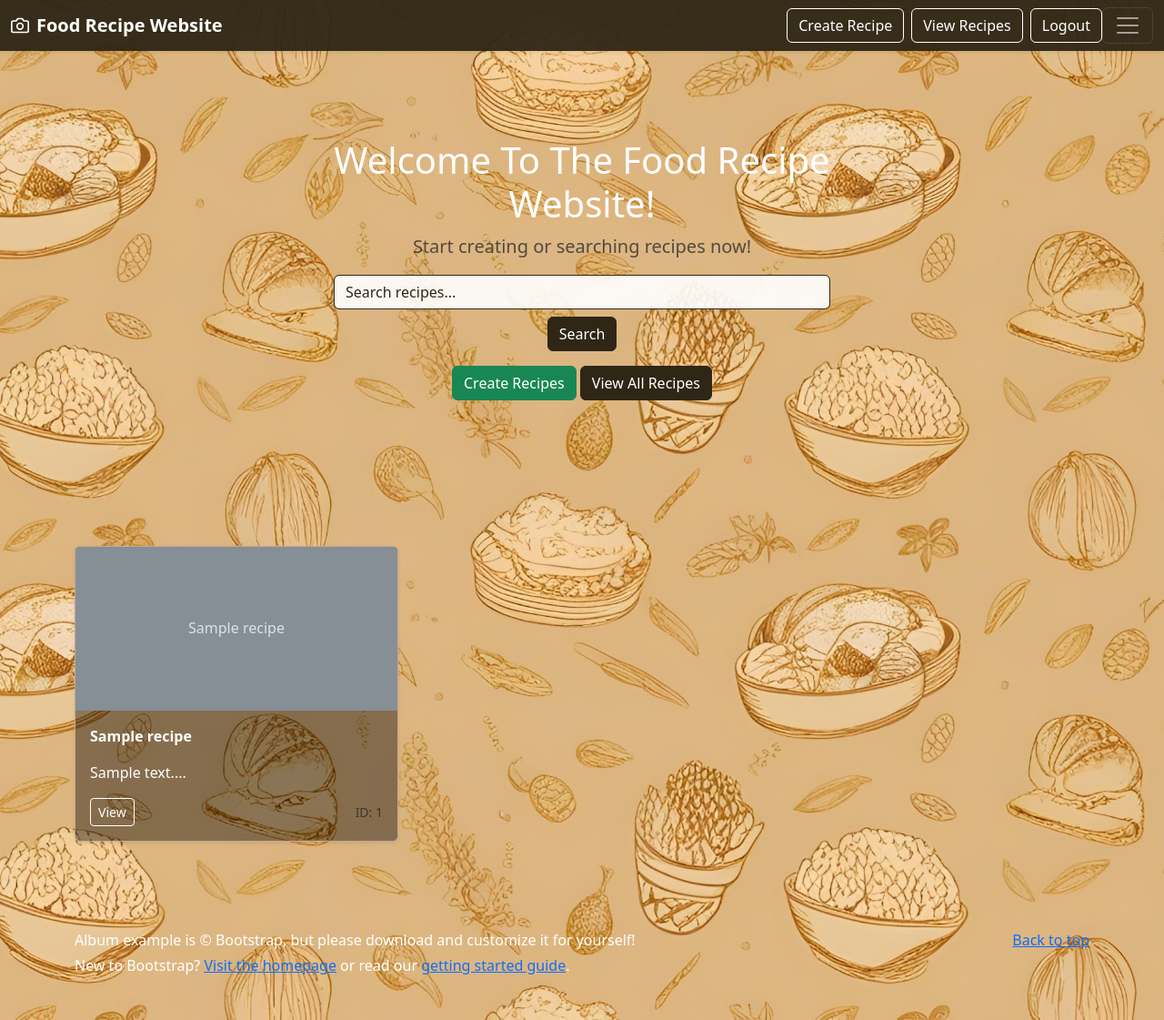
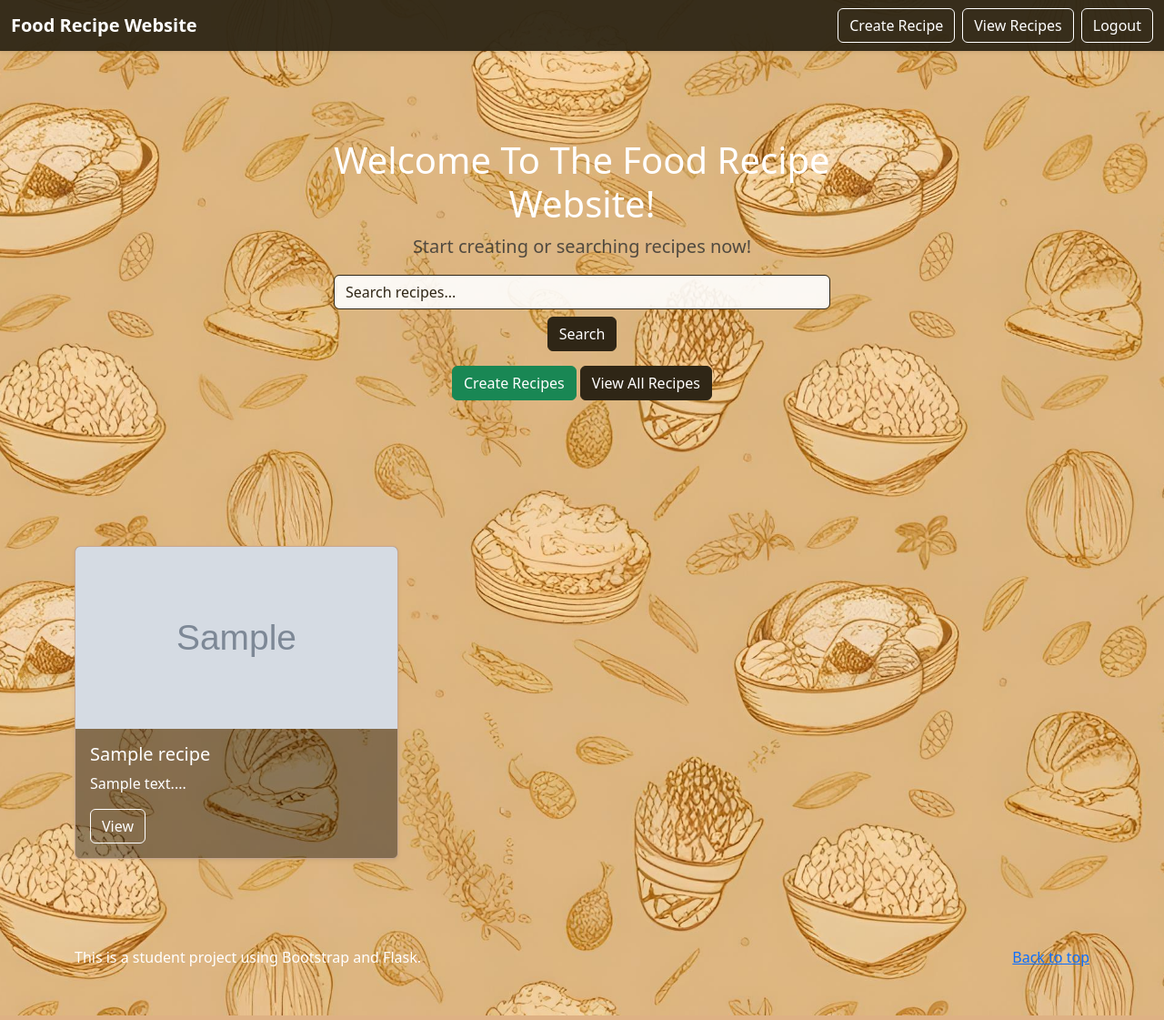
Before and after one commit to RyanTang0203/Recipe_Web_App, a Flask app: page /home in a window 1280 px wide. Shown: the whole page at 91% size. Run offline with Flask 3, Linux system fonts and the light colour scheme; a user stored in the database is signed in; tables that the repository leaves empty hold one stand-in row (values such as "Sample post"); grey boxes marked "Sample" are stand-in pictures; some libraries are stand-ins or nearby versions.

Commit message:
attempt to add images onto recipes

```diff
--- a/app/forms.py
+++ b/app/forms.py
@@ -1,4 +1,5 @@
 from flask_wtf import FlaskForm
+from flask_wtf.file import FileField, FileAllowed
 from wtforms import StringField, PasswordField, SubmitField, TextAreaField
 from wtforms.validators import DataRequired, Length
 from app.models import User
@@ -19,3 +20,4 @@ class RecipeForm(FlaskForm):
     ingredients = TextAreaField('Ingredients', validators=[DataRequired()])
     instructions = TextAreaField('Instructions', validators=[DataRequired()])
     submit = SubmitField('Add Recipe')
+    image = FileField("Recipe Image", validators=[FileAllowed(['jpg', 'png', 'jpeg'], 'Images only!')])
--- a/app/models.py
+++ b/app/models.py
@@ -17,6 +17,8 @@ class Recipe(db.Model):
     instructions = db.Column(db.Text, nullable=False)
     created = db.Column(db.DateTime, default=datetime.utcnow)
     rating = db.Column(db.Integer, default=0)
+    image_filename = db.Column(db.String(120), nullable=True)
+
 
 class Comment(db.Model):
     id = db.Column(db.Integer, primary_key=True)
--- a/app/routes.py
+++ b/app/routes.py
@@ -1,10 +1,12 @@
-from flask import render_template, redirect, url_for, flash, request
+from flask import render_template, redirect, url_for, flash, request, current_app
 from flask_login import login_user, logout_user, login_required, current_user
 from .models import db, User, Recipe, Comment
 from .forms import LoginForm, RegisterForm, RecipeForm
 from werkzeug.security import generate_password_hash, check_password_hash
 from app import myapp_obj
 from datetime import datetime
+from werkzeug.utils import secure_filename
+import os
 
 # Login Page
 @myapp_obj.route('/', methods=['GET', 'POST'])
@@ -72,6 +74,14 @@ def list_recipes():
 def add_recipe():
     form = RecipeForm()
     if form.validate_on_submit():
+        image_filename = None
+        if form.image.data:
+            filename = secure_filename(form.image.data.filename)
+            image_path = os.path.join(current_app.root_path, 'static/uploads', filename)
+            form.image.data.save(image_path)
+            image_filename = filename
+
+
         recipe = Recipe(
             title=form.title.data,
             description=form.description.data,
--- a/app/templates/home.html
+++ b/app/templates/home.html
@@ -69,7 +69,7 @@
     }
 
     .card {
-	  background-color: rgba(0, 0, 0, 0.4) !important; /* dark overlay to blend with background */
+      background-color: rgba(0, 0, 0, 0.4) !important;
       border: 1px solid #c8a792 !important;
       color: white !important;
     }
@@ -95,36 +95,21 @@
       color: #2f2616 !important;
       border-color: white !important;
     }
+  </style>
+</head>
+<body>
 
-
-</style>
-
-
-
-  <!-- FIXED navbar: title left, buttons right -->
+<header>
   <div class="navbar navbar-dark bg-dark shadow-sm">
     <div class="container-fluid">
       <a href="{{ url_for('home') }}" class="navbar-brand d-flex align-items-center">
-        <svg xmlns="http://www.w3.org/2000/svg" width="20" height="20" fill="none"
-             stroke="currentColor" stroke-linecap="round" stroke-linejoin="round"
-             stroke-width="2" aria-hidden="true" class="me-2" viewBox="0 0 24 24">
-          <path d="M23 19a2 2 0 0 1-2 2H3a2 2 0 0 1-2-2V8a2 2 0 0 1 2-2h4l2-3h6l2 3h4a2 2 0 0 1 2 2z"/>
-          <circle cx="12" cy="13" r="4"/>
-        </svg>
         <strong>Food Recipe Website</strong>
       </a>
-
       <div class="ms-auto d-flex">
         <a href="{{ url_for('add_recipe') }}" class="btn btn-outline-light me-2">Create Recipe</a>
         <a href="{{ url_for('list_recipes') }}" class="btn btn-outline-light me-2">View Recipes</a>
         <a href="{{ url_for('logout') }}" class="btn btn-outline-light">Logout</a>
       </div>
-
-      <button class="navbar-toggler" type="button" data-bs-toggle="collapse"
-              data-bs-target="#navbarHeader" aria-controls="navbarHeader"
-              aria-expanded="false" aria-label="Toggle navigation">
-        <span class="navbar-toggler-icon"></span>
-      </button>
     </div>
   </div>
 </header>
@@ -155,20 +140,20 @@
         {% for recipe in recipes %}
         <div class="col">
           <div class="card shadow-sm h-100">
-            <svg class="bd-placeholder-img card-img-top" width="100%" height="180" xmlns="http://www.w3.org/2000/svg"
-              role="img" aria-label="Thumbnail" preserveAspectRatio="xMidYMid slice" focusable="false">
-              <title>{{ recipe.title }}</title>
-              <rect width="100%" height="100%" fill="#868e96"></rect>
-              <text x="50%" y="50%" fill="#dee2e6" dy=".3em" text-anchor="middle">{{ recipe.title }}</text>
-            </svg>
-
-            <div class="card-body d-flex flex-column">
-              <p class="card-text"><strong>{{ recipe.title }}</strong></p>
+            {% if recipe.image_filename %}
+              <img src="{{ url_for('static', filename='uploads/' + recipe.image_filename) }}"
+                   class="card-img-top"
+                   alt="{{ recipe.title }}"
+                   style="height: 200px; object-fit: cover;">
+            {% else %}
+              <div class="card-img-top" style="height: 200px; background: #868e96; display: flex; align-items: center; justify-content: center;">
+                <span style="color: #dee2e6;">{{ recipe.title }}</span>
+              </div>
+            {% endif %}
+            <div class="card-body">
+              <h5 class="card-title">{{ recipe.title }}</h5>
               <p class="card-text">{{ recipe.description[:100] }}...</p>
-              <div class="mt-auto d-flex justify-content-between align-items-center">
-                <a href="{{ url_for('view_recipe', recipe_id=recipe.id) }}" class="btn btn-sm btn-outline-primary">View</a>
-                <small class="text-muted">ID: {{ recipe.id }}</small>
-              </div>
+              <a href="{{ url_for('view_recipe', recipe_id=recipe.id) }}" class="btn btn-outline-primary">View</a>
             </div>
           </div>
         </div>
@@ -178,20 +163,13 @@
   </div>
 </main>
 
-
 <footer class="text-body-secondary py-5">
   <div class="container">
-    <p class="float-end mb-1">
-      <a href="#">Back to top</a>
-    </p>
-    <p class="mb-1">Album example is © Bootstrap, but please download and customize it for
-yourself!</p>
-    <p class="mb-0">New to Bootstrap? <a href="/">Visit the homepage</a> or read our <a
-href="/docs/5.3/getting-started/introduction/">getting started guide</a>.</p>
+    <p class="float-end mb-1"><a href="#">Back to top</a></p>
+    <p class="mb-1">This is a student project using Bootstrap and Flask.</p>
   </div>
 </footer>
-<script defer="" src="/docs/5.3/dist/js/bootstrap.bundle.min.js"
-integrity="sha384-k6d4wzSIapyDyv1kpU366/PK5hCdSbCRGRCMv+eplOQJWyd1fbcAu9OCUj5zNLiq"></script>
+
 <script src="https://cdn.jsdelivr.net/npm/bootstrap@5.3.3/dist/js/bootstrap.bundle.min.js"></script>
 </body>
 </html>
```
Also changed, not shown: app/templates/add_recipe.html (+6 -1 lines), app/templates/recipe_detail.html (+8 -0 lines), app/static/uploads/bg.jpg (added). Lines whose indentation alone changed are shown as unchanged.
